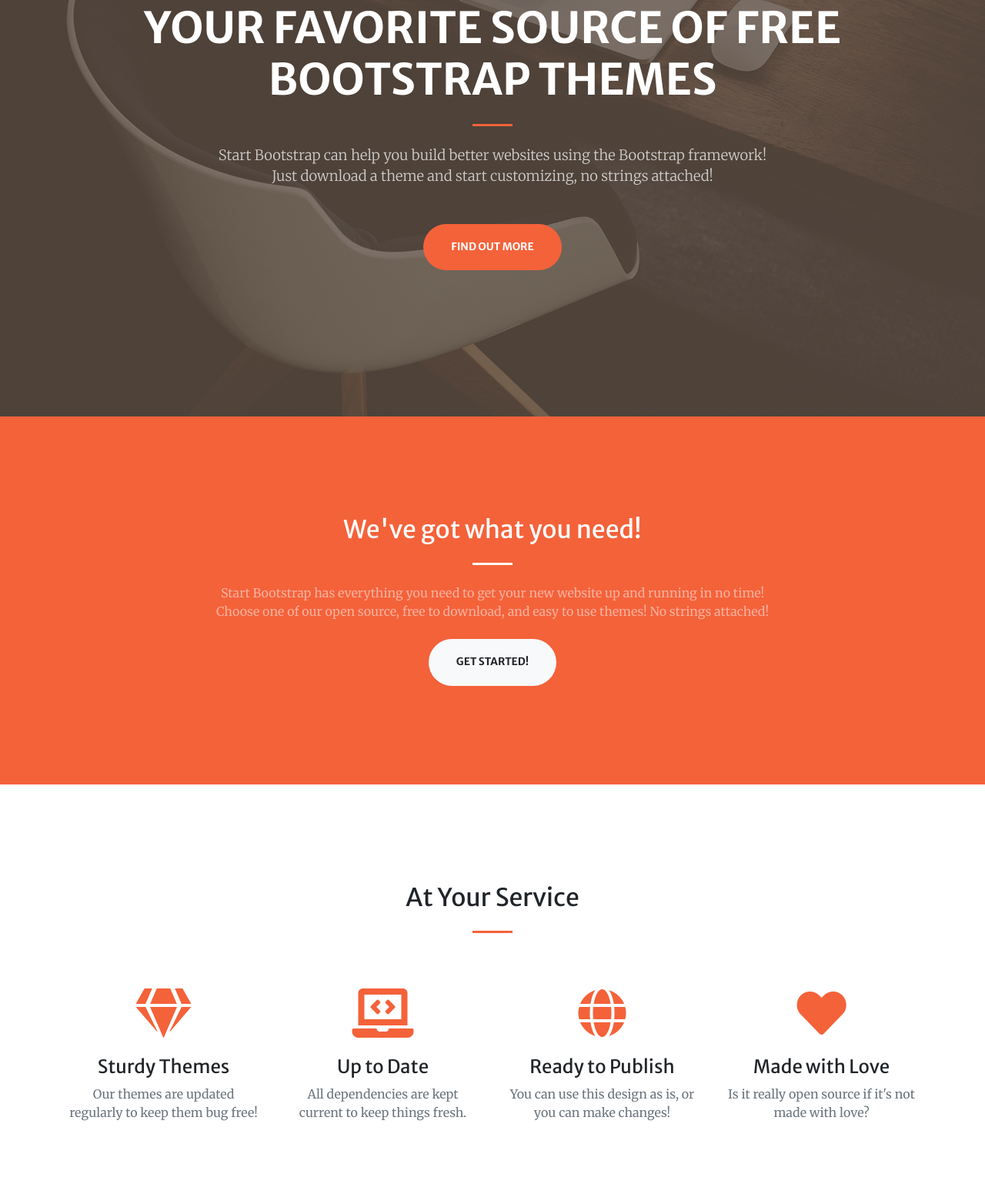
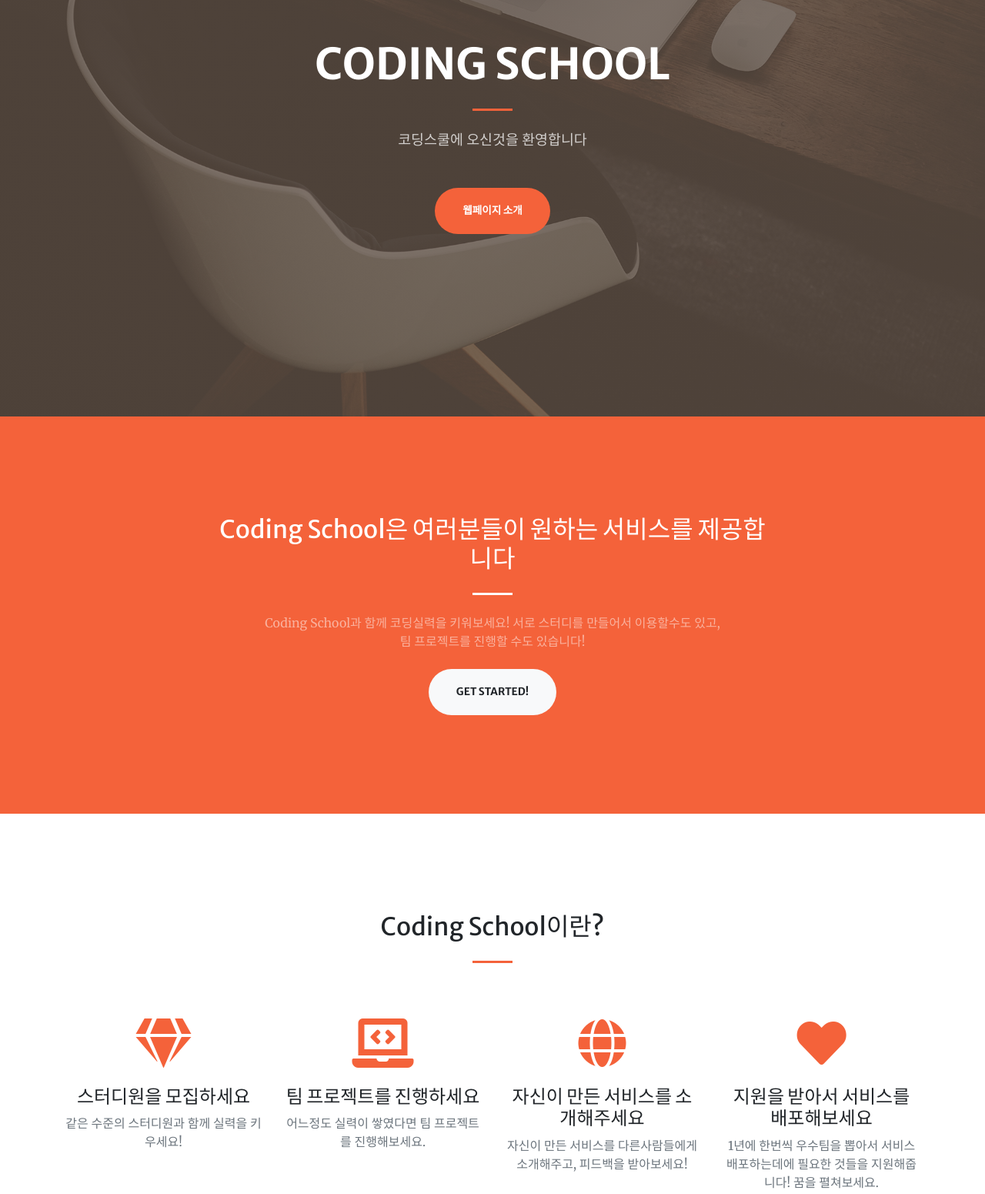
Before and after one commit to nam2934/Coding_School, a website with bundled scripts: page index.html in a window 1280 px wide. Shown: the part 259-1810 px from the top of the page at 77% size. Built offline with nearby package versions, Linux system fonts and the light colour scheme.

Commit message:
change index

```diff
--- a/index.html
+++ b/index.html
@@ -1,6 +1,5 @@
 <!DOCTYPE html>
 <html lang="en">
-
 <head>
 
   <meta charset="utf-8">
@@ -8,10 +7,10 @@
   <meta name="description" content="">
   <meta name="author" content="">
 
-  <title>Creative - Start Bootstrap Theme</title>
+  <title>Welcome to Coding School</title>
 
   <!-- Font Awesome Icons -->
-  <link href="vendor/fontawesome-free/css/all.min.css" rel="stylesheet" type="text/css">
+  <link href= "vendor/fontawesome-free/css/all.min.css" rel="stylesheet" type="text/css">
 
   <!-- Google Fonts -->
   <link href="https://fonts.googleapis.com/css?family=Merriweather+Sans:400,700" rel="stylesheet">
@@ -24,13 +23,12 @@
   <link href="css/creative.min.css" rel="stylesheet">
 
 </head>
-
 <body id="page-top">
 
   <!-- Navigation -->
   <nav class="navbar navbar-expand-lg navbar-light fixed-top py-3" id="mainNav">
     <div class="container">
-      <a class="navbar-brand js-scroll-trigger" href="#page-top">Start Bootstrap</a>
+      <a class="navbar-brand js-scroll-trigger" href="#page-top">Coding School</a>
       <button class="navbar-toggler navbar-toggler-right" type="button" data-toggle="collapse" data-target="#navbarResponsive" aria-controls="navbarResponsive" aria-expanded="false" aria-label="Toggle navigation">
         <span class="navbar-toggler-icon"></span>
       </button>
@@ -58,12 +56,12 @@
     <div class="container h-100">
       <div class="row h-100 align-items-center justify-content-center text-center">
         <div class="col-lg-10 align-self-end">
-          <h1 class="text-uppercase text-white font-weight-bold">Your Favorite Source of Free Bootstrap Themes</h1>
+          <h1 class="text-uppercase text-white font-weight-bold">Coding School</h1>
           <hr class="divider my-4">
         </div>
         <div class="col-lg-8 align-self-baseline">
-          <p class="text-white-75 font-weight-light mb-5">Start Bootstrap can help you build better websites using the Bootstrap framework! Just download a theme and start customizing, no strings attached!</p>
-          <a class="btn btn-primary btn-xl js-scroll-trigger" href="#about">Find Out More</a>
+          <p class="text-white-75 font-weight-light mb-5">코딩스쿨에 오신것을 환영합니다</p>
+          <a class="btn btn-primary btn-xl js-scroll-trigger" href="#about">웹페이지 소개</a>
         </div>
       </div>
     </div>
@@ -74,9 +72,9 @@
     <div class="container">
       <div class="row justify-content-center">
         <div class="col-lg-8 text-center">
-          <h2 class="text-white mt-0">We've got what you need!</h2>
+          <h2 class="text-white mt-0">Coding School은 여러분들이 원하는 서비스를 제공합니다</h2>
           <hr class="divider light my-4">
-          <p class="text-white-50 mb-4">Start Bootstrap has everything you need to get your new website up and running in no time! Choose one of our open source, free to download, and easy to use themes! No strings attached!</p>
+          <p class="text-white-50 mb-4">Coding School과 함께 코딩실력을 키워보세요! 서로 스터디를 만들어서 이용할수도 있고,<br> 팀 프로젝트를 진행할 수도 있습니다!</p>
           <a class="btn btn-light btn-xl js-scroll-trigger" href="#services">Get Started!</a>
         </div>
       </div>
@@ -86,35 +84,35 @@
   <!-- Services Section -->
   <section class="page-section" id="services">
     <div class="container">
-      <h2 class="text-center mt-0">At Your Service</h2>
+      <h2 class="text-center mt-0">Coding School이란?</h2>
       <hr class="divider my-4">
       <div class="row">
         <div class="col-lg-3 col-md-6 text-center">
           <div class="mt-5">
             <i class="fas fa-4x fa-gem text-primary mb-4"></i>
-            <h3 class="h4 mb-2">Sturdy Themes</h3>
-            <p class="text-muted mb-0">Our themes are updated regularly to keep them bug free!</p>
+            <h3 class="h4 mb-2">스터디원을 모집하세요</h3>
+            <p class="text-muted mb-0">같은 수준의 스터디원과 함께 실력을 키우세요!</p>
           </div>
         </div>
         <div class="col-lg-3 col-md-6 text-center">
           <div class="mt-5">
             <i class="fas fa-4x fa-laptop-code text-primary mb-4"></i>
-            <h3 class="h4 mb-2">Up to Date</h3>
-            <p class="text-muted mb-0">All dependencies are kept current to keep things fresh.</p>
+            <h3 class="h4 mb-2">팀 프로젝트를 진행하세요</h3>
+            <p class="text-muted mb-0">어느정도 실력이 쌓였다면 팀 프로젝트를 진행해보세요.</p>
           </div>
         </div>
         <div class="col-lg-3 col-md-6 text-center">
           <div class="mt-5">
             <i class="fas fa-4x fa-globe text-primary mb-4"></i>
-            <h3 class="h4 mb-2">Ready to Publish</h3>
-            <p class="text-muted mb-0">You can use this design as is, or you can make changes!</p>
+            <h3 class="h4 mb-2">자신이 만든 서비스를 소개해주세요</h3>
+            <p class="text-muted mb-0">자신이 만든 서비스를 다른사람들에게 소개해주고, 피드백을 받아보세요!</p>
           </div>
         </div>
         <div class="col-lg-3 col-md-6 text-center">
           <div class="mt-5">
             <i class="fas fa-4x fa-heart text-primary mb-4"></i>
-            <h3 class="h4 mb-2">Made with Love</h3>
-            <p class="text-muted mb-0">Is it really open source if it's not made with love?</p>
+            <h3 class="h4 mb-2">지원을 받아서 서비스를 배포해보세요</h3>
+            <p class="text-muted mb-0">1년에 한번씩 우수팀을 뽑아서 서비스 배포하는데에 필요한 것들을 지원해줍니다! 꿈을 펼쳐보세요.</p>
           </div>
         </div>
       </div>
@@ -220,32 +218,30 @@
     <div class="container">
       <div class="row justify-content-center">
         <div class="col-lg-8 text-center">
-          <h2 class="mt-0">Let's Get In Touch!</h2>
+          <h2 class="mt-0">문의사항</h2>
           <hr class="divider my-4">
-          <p class="text-muted mb-5">Ready to start your next project with us? Give us a call or send us an email and we will get back to you as soon as possible!</p>
+          <p class="text-muted mb-5">저희 웹페이지에 관심이 많으시거나, 궁금한점이 있으면 연락하세요!</p>
         </div>
       </div>
       <div class="row">
         <div class="col-lg-4 ml-auto text-center">
           <i class="fas fa-phone fa-3x mb-3 text-muted"></i>
-          <div>+1 (202) 555-0149</div>
+          <div>(+82) 010-4230-2934)</div>
         </div>
         <div class="col-lg-4 mr-auto text-center">
           <i class="fas fa-envelope fa-3x mb-3 text-muted"></i>
           <!-- Make sure to change the email address in anchor text AND the link below! -->
-          <a class="d-block" href="mailto:contact@yourwebsite.com">contact@yourwebsite.com</a>
+          <a class="d-block" href="mailto:contact@yourwebsite.com">nam2934@naver.com</a>
         </div>
       </div>
     </div>
   </section>
 
-  <!-- Footer -->
   <footer class="bg-light py-5">
     <div class="container">
-      <div class="small text-center text-muted">Copyright &copy; 2019 - Start Bootstrap</div>
+      <div class="small text-center text-muted">Copyright &copy; 2019 - CODINGSCHOOL</div>
     </div>
   </footer>
-
   <!-- Bootstrap core JavaScript -->
   <script src="vendor/jquery/jquery.min.js"></script>
   <script src="vendor/bootstrap/js/bootstrap.bundle.min.js"></script>
@@ -255,8 +251,8 @@
   <script src="vendor/magnific-popup/jquery.magnific-popup.min.js"></script>
 
   <!-- Custom scripts for this template -->
-  <script src="js/creative.min.js"></script>
+  <script src= "js/creative.min.js" ></script>
+  <!-- Footer -->
 
 </body>
-
 </html>
```
